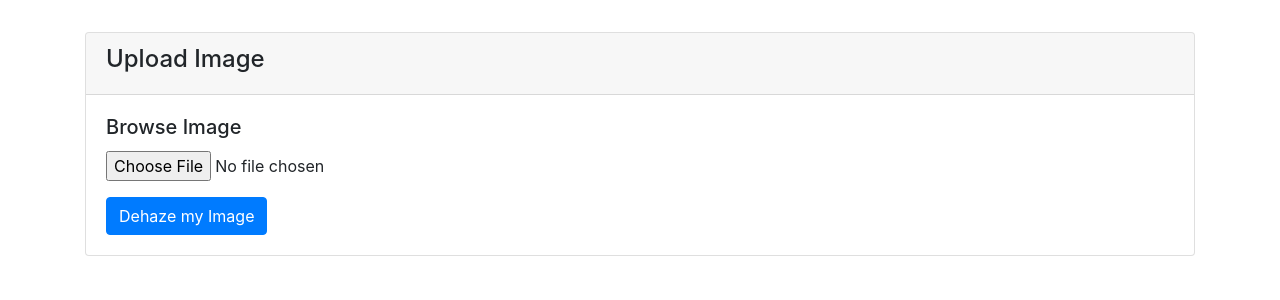
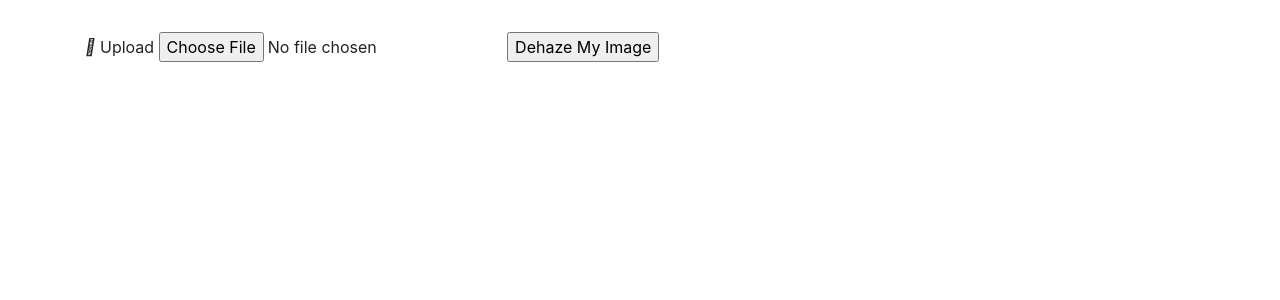
Before and after one commit to RojiTech/digimap_webapp, a Flask app: page / in a window 1280 px wide. Shown: the part 56-356 px from the top of the page. Run offline with Flask 3, Linux system fonts and the light colour scheme; some libraries are stand-ins or nearby versions.

Commit message:
Update index.html

```diff
--- a/templates/index.html
+++ b/templates/index.html
@@ -5,7 +5,7 @@
 <h2></h2>
 
 <div>
-    <form id="upload-file"  action="/predict" method="POST" enctype="multipart/form-data">
+    <form id="upload-file" action="/predict" method="POST" enctype="multipart/form-data">
         <center> {% for message in get_flashed_messages() %}
             <div class="alert alert-danger alert-dismissible fade show" role="alert">
                 {{ message }}
@@ -17,29 +17,17 @@
             {% endfor %}
         </center>
 
-      <div class="card">
-        <div class="card-header">
-         <h4> Upload Image </h4>
-        </div>
-        <div class="card-body">
-          <h5 class="card-title">Browse Image</h5>
-          <p class="card-text"><input type="file" id="file" name="file" required accept=".jpg, .jpeg, .png"></p>
-
-          <input type="submit" class="btn btn-primary " name="submit" value="Dehaze my Image">
-        </div>
+        <form action="/process_image" method="post" enctype="multipart/form-data">
+            <label for="image" class="upload-btn">
+                <i class="fas fa-upload"></i>
+                Upload
+            </label>
+            <input type="file" id="image" name="image" class="file-upload-input" />
+            <input type="submit" name="submit" value="Dehaze My Image" class="dehaze-btn" />
+        </form>
 </div>
 
-
-
-
-
-
 </form>
-
-
-
-
-
 
 <div class="loader" style="display:none;"></div>
 
```
Lines whose indentation alone changed are shown as unchanged.
